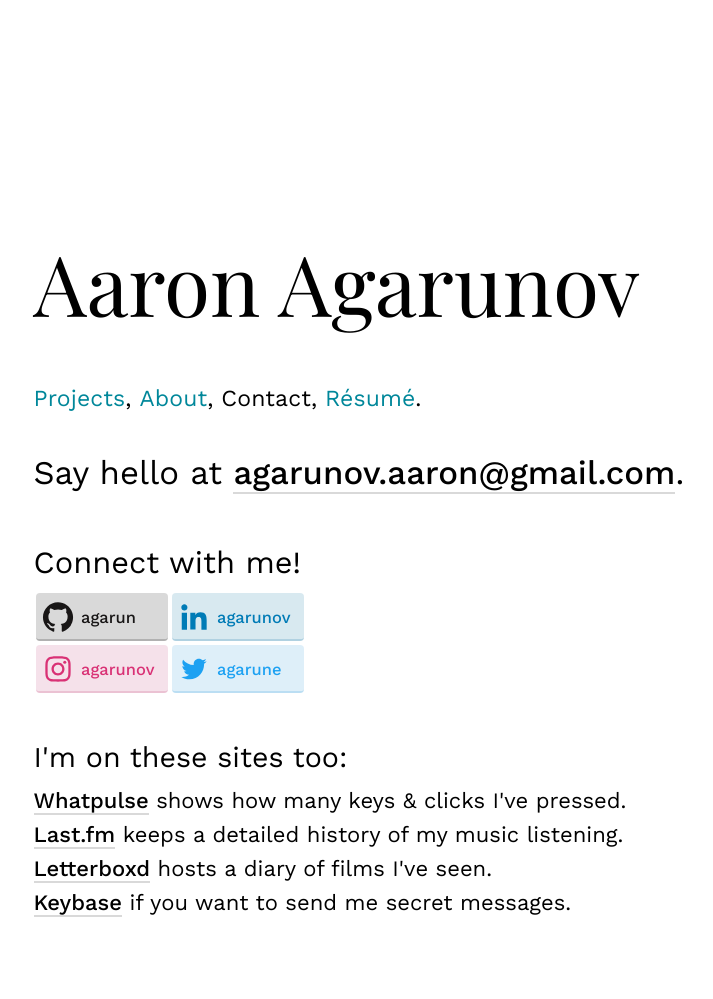
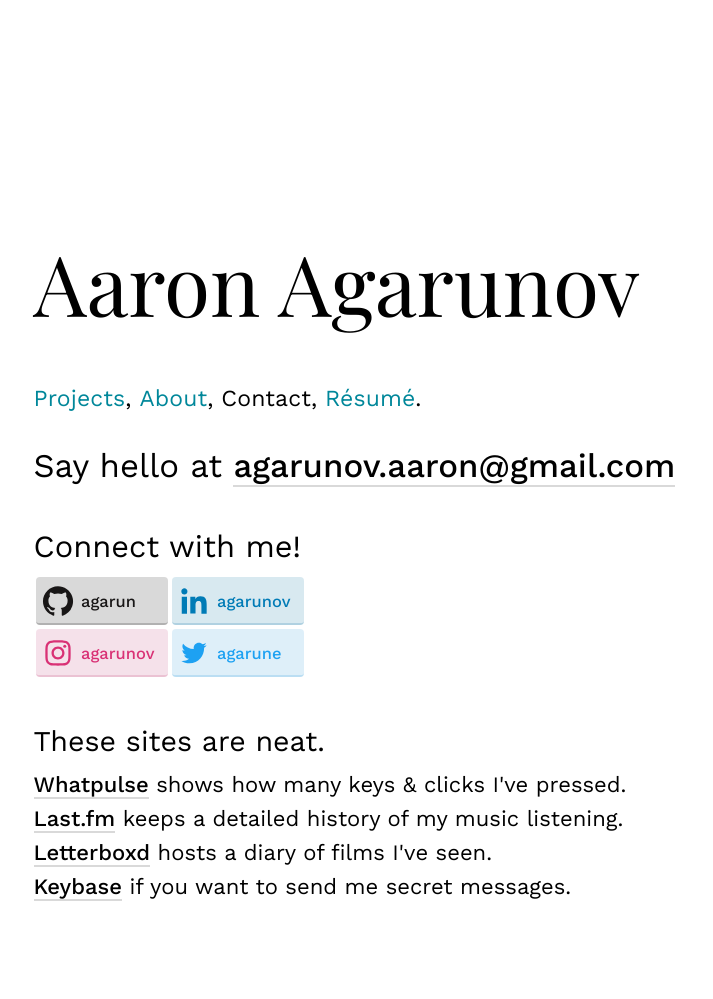
Before and after one commit to agarun/agarun.github.io, a Jekyll site: the page built from _pages/contact.html, in a window 1280 px wide. Shown: the whole page, without its empty margins (184-897 px from the left). Built offline with Jekyll 4.4.1, drawn with Linux system fonts in a browser that asks for light colours; some web fonts are replaced.

Commit message:
Update pages

```diff
--- a/_pages/about.html
+++ b/_pages/about.html
@@ -9,7 +9,7 @@
 
   <p>My name is Aaron and I'm a software developer in Brooklyn, New York. I studied chemistry and bioinformatics at Hunter College.</p>
 
-  <p>I'm a passionate coder keen on simplicity. I'm really interested in data and design. I care deeply about engaging creative challenges. I'm currently writing in Ruby and JavaScript the most, but I'm always eager to work on new projects.</p>
+  <p>I'm a passionate coder keen on simplicity. I'm really interested in data and design. I care deeply about engaging creative challenges. I'm currently writing the most in Ruby and JavaScript, but I'm always eager to work on new projects.</p>
 
   <p>I am <em>always</em> listening to music. In my spare time, I'm getting deeper into calligraphy and generative art.</p>
 
--- a/_pages/contact.html
+++ b/_pages/contact.html
@@ -4,8 +4,10 @@
 permalink: /contact/
 ---
 <div class="email">
-  Say hello at
-  <a href="mailto:agarunov.aaron@gmail.com" class="link-snap">agarunov.aaron@gmail.com</a>.
+  <span>
+    Say hello at
+  <a href="mailto:agarunov.aaron@gmail.com" class="link-snap">agarunov.aaron@gmail.com</a>
+  </span>
 </div>
 
 <div class="contact">
@@ -35,13 +37,13 @@
     <div class="contact-svg">
       <a href="https://twitter.com/agarune" target="_blank">
       <svg class="icon icon-twitter" fill="#1DA1F2" width="32" height="32" xmlns="http://www.w3.org/2000/svg" viewBox="84 -84 192 192"><path d="M151.8,73.8c57.4,0,88.7-47.5,88.7-88.7c0-1.4,0-2.7-0.1-4c6.1-4.4,11.4-9.9,15.6-16.1c-5.6,2.5-11.6,4.2-17.9,4.9c6.4-3.9,11.4-10,13.7-17.3c-6,3.6-12.7,6.2-19.8,7.6c-5.7-6.1-13.8-9.9-22.8-9.9C192-49.8,178-35.8,178-18.6c0,2.4,0.3,4.8,0.8,7.1c-25.9-1.3-48.8-13.7-64.2-32.6c-2.7,4.6-4.2,10-4.2,15.7c0,10.8,5.5,20.4,13.9,26c-5.1-0.2-9.9-1.6-14.1-3.9c0,0.1,0,0.3,0,0.4c0,15.1,10.8,27.7,25,30.6c-2.6,0.7-5.4,1.1-8.2,1.1c-2,0-4-0.2-5.9-0.6c4,12.4,15.5,21.4,29.1,21.7c-10.7,8.4-24.1,13.3-38.7,13.3c-2.5,0-5-0.1-7.4-0.4C117.8,68.6,134.2,73.8,151.8,73.8"/></svg>
-      <span class="icon icon-twitter link-twitter" style="width: 36px;">agarune</span>
+      <span class="icon icon-twitter link-twitter">agarune</span>
       </a>
     </div>
   </div>
 </div>
 
 <div class="contact">
-  <h3>I'm on these sites too:</h3>
+  <h3>These sites are neat.</h3>
     <a href="http://whatpulse.org/intentional" class="link-snap" target="_blank">Whatpulse</a> shows how many keys &amp; clicks I've pressed.<br><a href="https://last.fm/user/aeroecho" class="link-snap" target="_blank">Last.fm</a> keeps a detailed history of my music listening.<br><a href="https://letterboxd.com/agarunov" class="link-snap" target="_blank">Letterboxd</a> hosts a diary of films I've seen.<br><a href="https://keybase.io/agarun" class="link-snap" target="_blank">Keybase</a> if you want to send me secret messages.
 </div>
```
